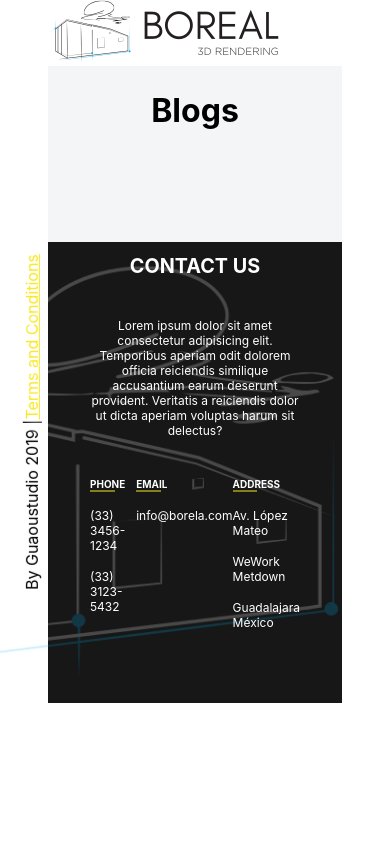
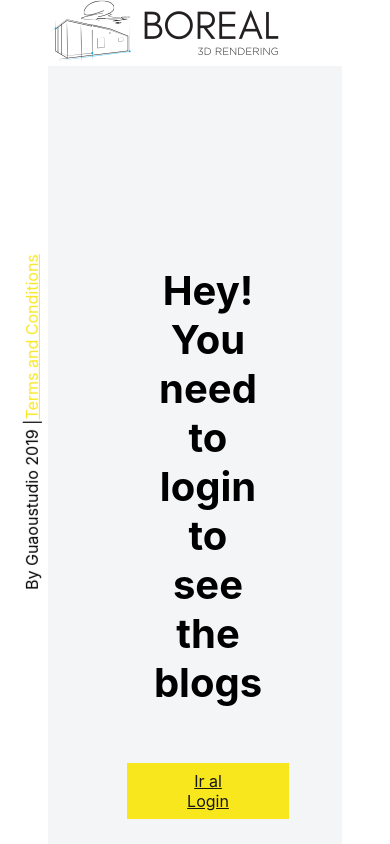
Before and after one commit to EdgarSalasV/blog-front, a Next.js app: page /blogs in a window 390 px wide. Shown: the top 844 px of the page. Built offline with nearby package versions, Linux system fonts and the light colour scheme; some icons are missing.

Commit message:
clean code

```diff
--- a/utils/setupAxios.js
+++ b/utils/setupAxios.js
@@ -2,12 +2,9 @@ function setupAxios(axios, token) {
 
     if (token) {
 
-        console.log('veces del token: ', token)
-
         axios.interceptors.request.use(
             config => {
-                console.log('DENTRO DEL INTERCEPTOR ', token)
-                    config.headers.Authorization = `Bearer ${token}`;
+                config.headers.Authorization = `Bearer ${token}`;
 
                 return config;
             },
--- a/views/blog/index.js
+++ b/views/blog/index.js
@@ -10,7 +10,6 @@ const index = () => {
 
   useEffect(() => {
     if(user) {
-      if(user.token && !blogs.length) {
       const config = {
         headers: {
           'Authorization': 'Bearer ' + user.token
@@ -20,7 +19,6 @@ const index = () => {
       fetch('http://localhost:3001/blogs', config)
         .then(res => res.json())
         .then(setBlogs)
-      }
     }
   }, [user])
 
@@ -49,12 +47,34 @@ const index = () => {
 
   return (
     <>
+    {
+      user
+        ? (
+          <>
             <h2 className={`secondTitle ${classes.blogTitle}`}>Blogs</h2>
             <section className={classes.cardRow}>
               {getCardData()}
             </section>
           </>
+        )
+        : <IsNotLogin />
+    }
+    </>
   );
 };
 
+const IsNotLogin = () => {
+  return (
+    <div className={classes.isNotLogin}>
+      <h1>Hey! <br/> You need to login to see the blogs </h1>
+      <Link href='/login'>
+        <a className='btnAction'>
+          Ir al Login
+        </a>
+      </Link>
+    </div>
+
+  )
+}
+
 export default index;
--- a/views/blog/style.module.css
+++ b/views/blog/style.module.css
@@ -54,3 +54,15 @@
   padding-top: 25px;
   text-align: center;
 }
+
+.isNotLogin {
+  text-align: center;
+  margin: 10em;
+  display: flex;
+  flex-direction: column;
+  justify-content: center;
+  align-items: center;
+}
+.isNotLogin > * {
+  margin: 1em;
+}
--- a/views/home/sectionFeatures/article/style.module.css
+++ b/views/home/sectionFeatures/article/style.module.css
@@ -3,6 +3,9 @@
     padding: 1em var(--pad-in-x);
     background: var(--dark);
     color: white;
+}
+.main {
+    text-align: justify;
 }
 .aside {
     clip-path: polygon(
@@ -33,3 +36,11 @@
         font-size: 2em;
     }
 }
+
+@media (max-width: 500px) {
+    .aside {
+        clip-path: polygon(
+            0% 0%, 100% 0%,
+            100% 100%, 0% 60%, 0% 0% );
+    }
+}
--- a/views/home/sectionProyects/style.module.css
+++ b/views/home/sectionProyects/style.module.css
@@ -27,6 +27,7 @@
 .nav {
     display: inline-block;
     margin: 2em auto;
+    text-align: center;
 }
 /* #endregion */
 
@@ -73,3 +74,10 @@
     font-family: Arial, Helvetica, sans-serif;
 }
 /* #endregion */
+
+
+@media (max-width: 500px) {
+    .container {
+        padding: 1em 0;
+    }
+}
--- a/views/page/footer/style.module.css
+++ b/views/page/footer/style.module.css
@@ -59,3 +59,17 @@
         font-size: 12px;
     }
 }
+@media (max-width: 500px) {
+    .contacts {
+        flex-wrap: wrap;
+        align-items: center;
+        text-align: center;
+    }
+    .contacts > * {
+        width: 100%;
+    }
+    .infoContactTitle::after {
+        text-align: center;
+        margin: auto;
+    }
+}
--- a/views/page/index.js
+++ b/views/page/index.js
@@ -112,7 +112,6 @@ const index = ({ children }) => {
     const [user, setUser] = useState(null)
 
     useEffect(() => {
-        console.log(user)
         if(user) {
             setupAxios(axios, user.token)
         }
--- a/views/page/style.module.css
+++ b/views/page/style.module.css
@@ -4,4 +4,5 @@
 
 .mainContainer {
   background-color: var(--gray);
+  overflow: hidden;
 }
```
Lines whose indentation alone changed are shown as unchanged.
